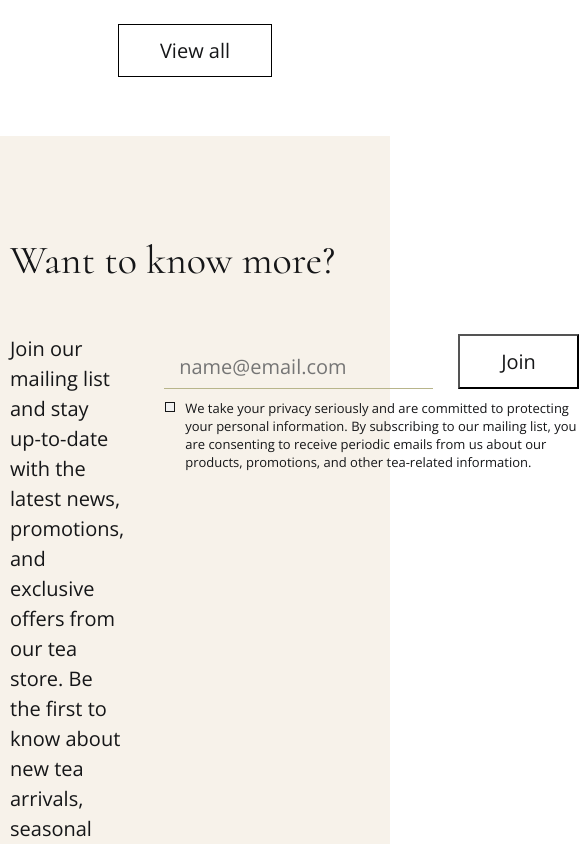
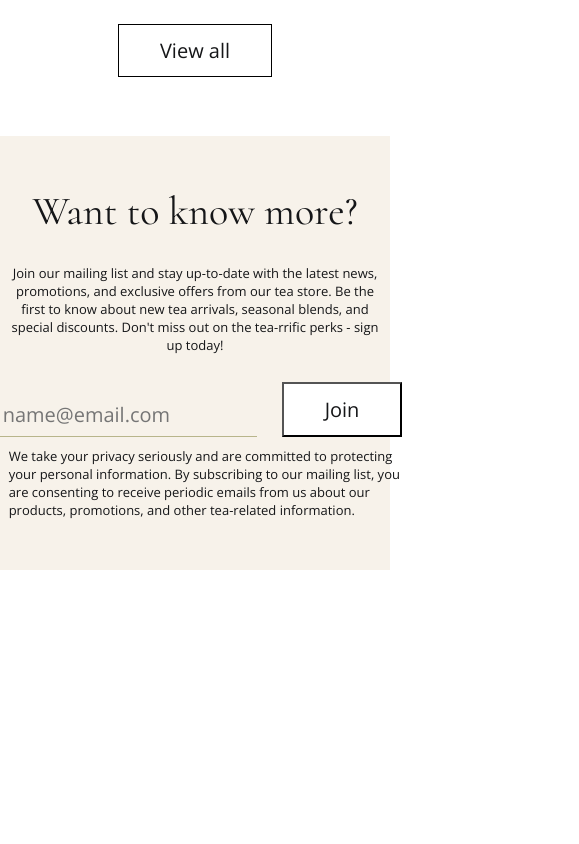
Before and after one commit to Floyd-88/tea-landing, a plain HTML site: page index.html in a window 390 px wide. Shown: the part 4320-5164 px from the top of the page, 579 px wide, since content can reach past the window. After the commit the page ends 4890 px from the top, so only its background shows below. Drawn offline with nearby package versions, Linux system fonts and the light colour scheme.

Commit message:
form adaptive mobile

```diff
--- a/style.css
+++ b/style.css
@@ -501,6 +501,34 @@ position: relative;
 .main-blog__item__links {
     gap: 19px;
 }
+
+.main-form {
+    padding: 65px 0;
+}
+
+.main-form__title {
+    text-align: center;
+    margin-bottom: 60px;
+
+}
+
+.main-form__wrap {
+    flex-direction: column;
+    align-items: center;
+    gap: 60px 0;
+}
+
+.main-form__left {
+    max-width: 780px;
+}
+
+.main-form__desc {
+    text-align: center;
+}
+
+.main-form__form {
+    max-width: 580px;
+}
 }
 
 @media (max-width: 768px) {
@@ -703,6 +731,14 @@ position: relative;
 .main-blog__item__author {
     padding-top: 0px;
 }
+
+.main-form {
+    padding: 51px 0;
+}
+
+.main-form__left {
+    max-width: 640px;
+}
 }
 
 @media (max-width: 676px) {
@@ -815,6 +851,19 @@ position: relative;
   .main-blog__item__photo {
     max-width: 230px;
     max-height: 153px;
+}
+
+.main-form__title {
+    margin-bottom: 29px;
+}
+
+.main-form__desc {
+    font-size: 13px;
+    line-height: normal;
+}
+
+.main-form__wrap {
+    gap: 28px 0;
 }
 }
 
@@ -947,4 +996,17 @@ font-size: 24px;
   .main-blog__wrap__all {
     margin-top: 28px;
 }
+
+.main-form__title {
+    font-size: 24px;
 }
+
+.main-form__form {
+    max-width: 340px;
+}
+
+.main-form__email {
+    margin-right: 19px;
+    max-width: 205px;
+}
+}
```
